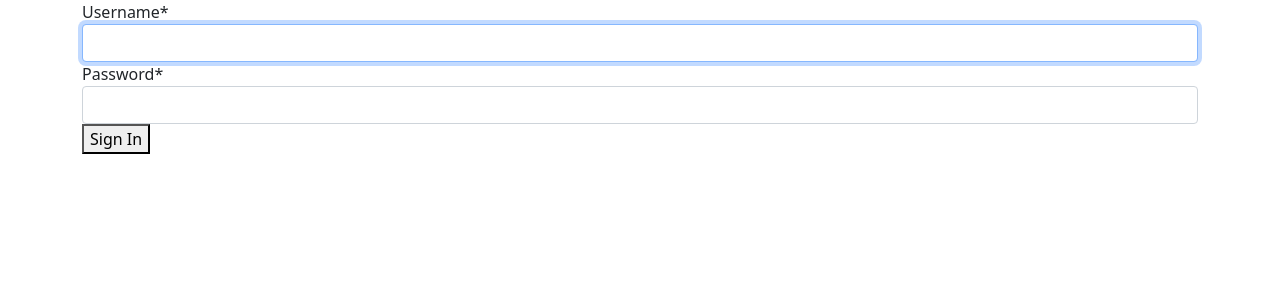
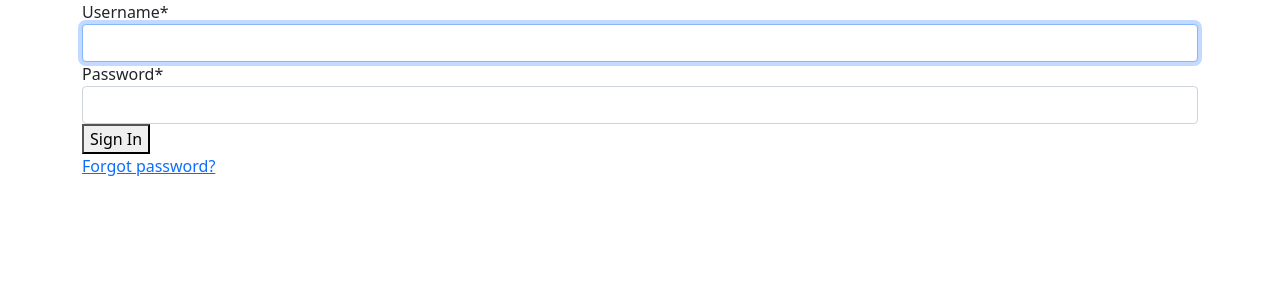
Before and after one commit to Michael-Czekanski/Djagno-Forum, a Django app: page /login/ in a window 1280 px wide. Shown: the part 56-356 px from the top of the page. Run offline with Django 3.2, Linux system fonts and the light colour scheme; some libraries are stand-ins or nearby versions.

Commit message:
"Add link to password reset in login screen. Close #1"

```diff
--- a/users/templates/users/login.html
+++ b/users/templates/users/login.html
@@ -6,4 +6,7 @@
         {{ form|crispy }}
         <button type="submit">Sign In</button>
     </form>
+
+    <a href="{% url 'password-reset' %}">Forgot password?</a>
+
 {% endblock content %}
```
